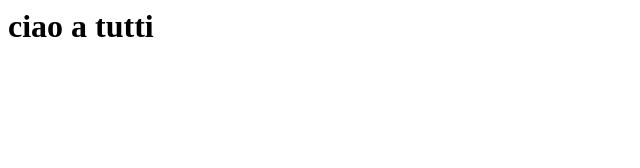
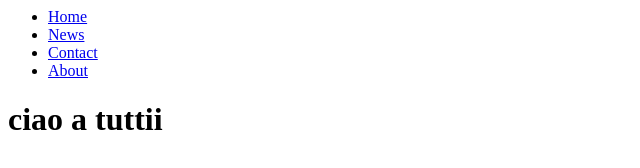
Before and after one commit to gagagagags/portfolio, a plain HTML site: page index.html in a window 1280 px wide. Shown: the whole page, without its empty margins (0-640 px from the left). Drawn offline with Linux system fonts and the light colour scheme.

Commit message:
Update index.html

```diff
--- a/index.html
+++ b/index.html
@@ -1,7 +1,18 @@
 <html>
+
   <head>
     <title>portfolio</title>
     <link rel="stylesheet" hfer="style.css">
   </head>
-  <body> <h1>ciao a tutti </h1></body>
+
+  <body>
+    <ul>
+  <li><a href="#home">Home</a></li>
+  <li><a href="#news">News</a></li>
+  <li><a href="#contact">Contact</a></li>
+  <li><a href="#about">About</a></li>
+</ul>
+    <h1>ciao a tuttii</h1>
+    </body>
+
  </html>
```
